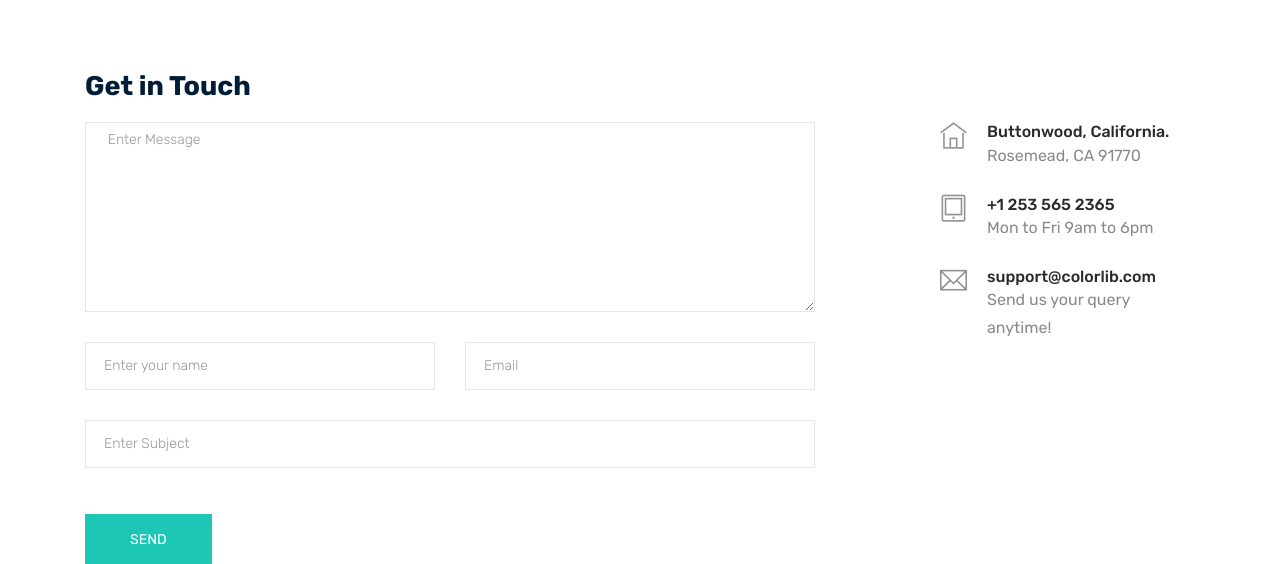
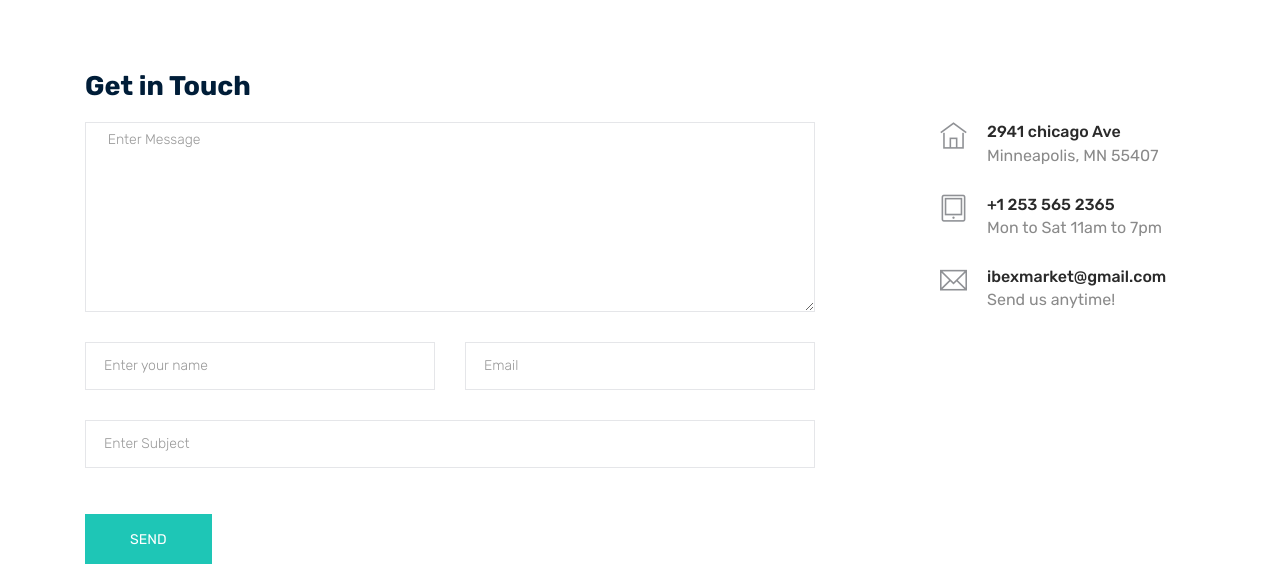
Before and after one commit to monjor/admastravel, a Node server app: page /contact in a window 1280 px wide. Shown: the part 1189-1753 px from the top of the page. Run offline with Node 20, Linux system fonts and the light colour scheme; some libraries are stand-ins or nearby versions.

Commit message:
adding contact information

```diff
--- a/views/contact.ejs
+++ b/views/contact.ejs
@@ -96,22 +96,22 @@
                         <div class="media contact-info">
                             <span class="contact-info__icon"><i class="ti-home"></i></span>
                             <div class="media-body">
-                                <h3>Buttonwood, California.</h3>
-                                <p>Rosemead, CA 91770</p>
+                                <h3>2941 chicago Ave</h3>
+                                <p>Minneapolis, MN 55407</p>
                             </div>
                         </div>
                         <div class="media contact-info">
                             <span class="contact-info__icon"><i class="ti-tablet"></i></span>
                             <div class="media-body">
                                 <h3>+1 253 565 2365</h3>
-                                <p>Mon to Fri 9am to 6pm</p>
+                                <p>Mon to Sat 11am to 7pm</p>
                             </div>
                         </div>
                         <div class="media contact-info">
                             <span class="contact-info__icon"><i class="ti-email"></i></span>
                             <div class="media-body">
-                                <h3>support@colorlib.com</h3>
-                                <p>Send us your query anytime!</p>
+                                <h3> ibexmarket@gmail.com</h3>
+                                <p>Send us anytime!</p>
                             </div>
                         </div>
                     </div>
```
